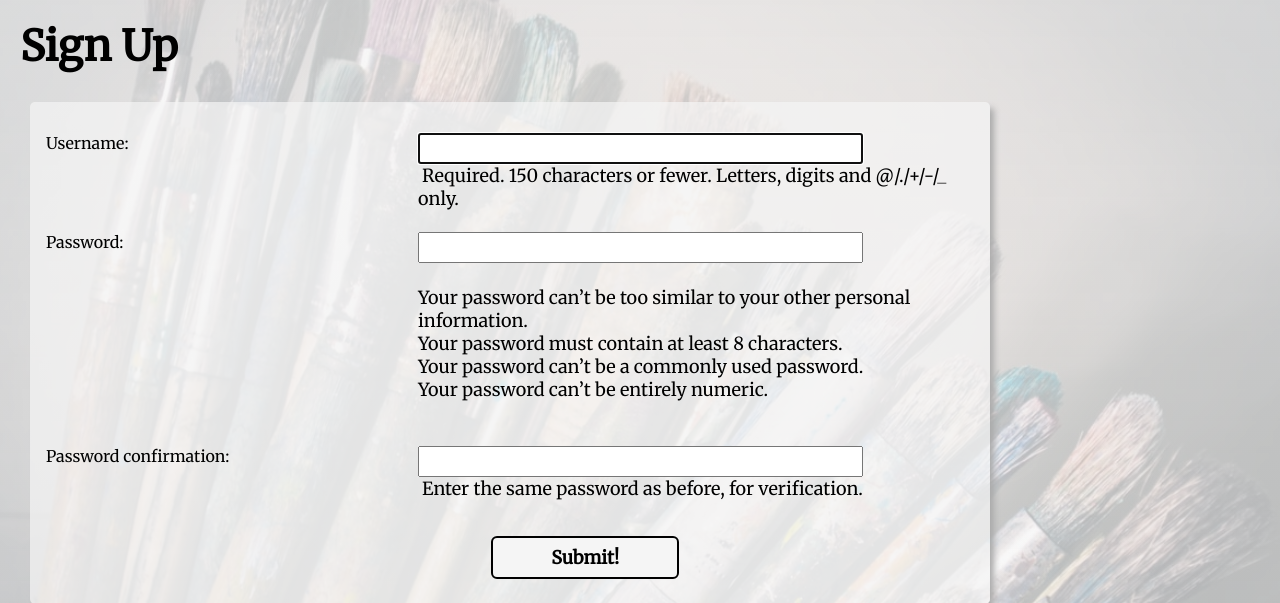
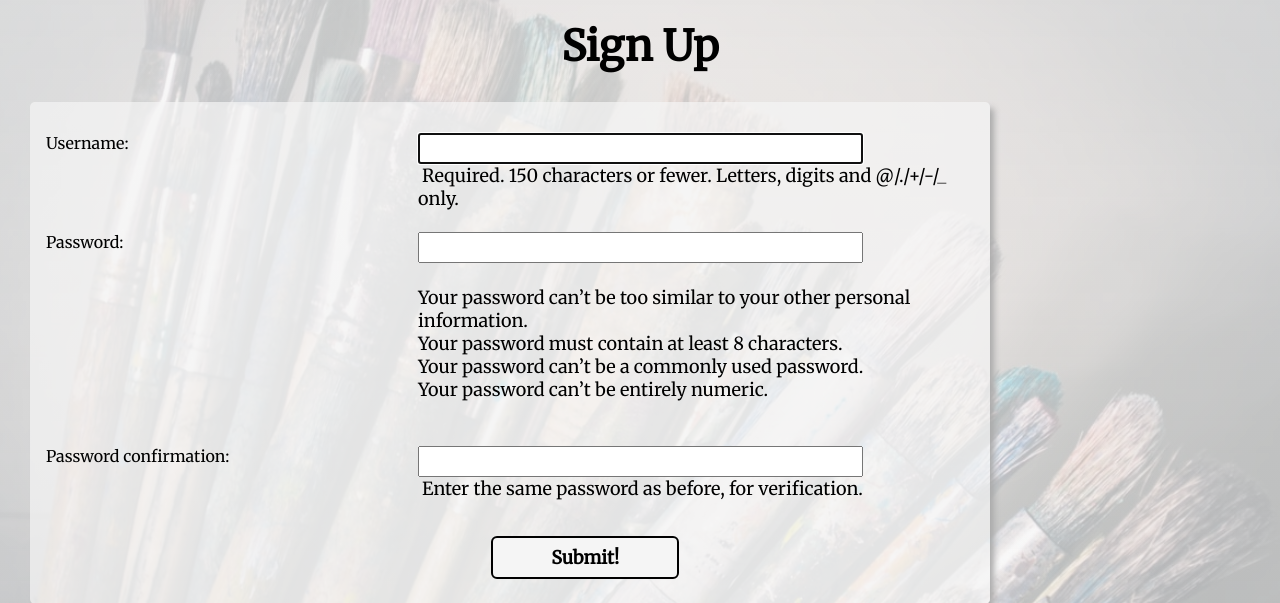
Before and after one commit to tayannewest/swatchdog, a Django app: page /accounts/signup/ in a window 1280 px wide. Shown: the part 75-678 px from the top of the page. Run offline with Django 3.2, Linux system fonts and the light colour scheme; some web fonts are replaced.

Commit message:
center headers

```diff
--- a/main_app/static/css/form.css
+++ b/main_app/static/css/form.css
@@ -1,4 +1,3 @@
-
 .form-container {
   display: flex;
   flex-direction: column;
@@ -47,6 +46,12 @@ td > textarea {
   margin-left: 35%;
 }
 
+.page-header {
+  display: flex;
+  justify-content: center;
+  text-align: center;
+}
+
 @media only screen and (min-width: 768px) {
   .form-daddy {
     display: flex;
```
Also changed, not shown: main_app/static/css/artsupply-index.css (+7 -1 lines).
